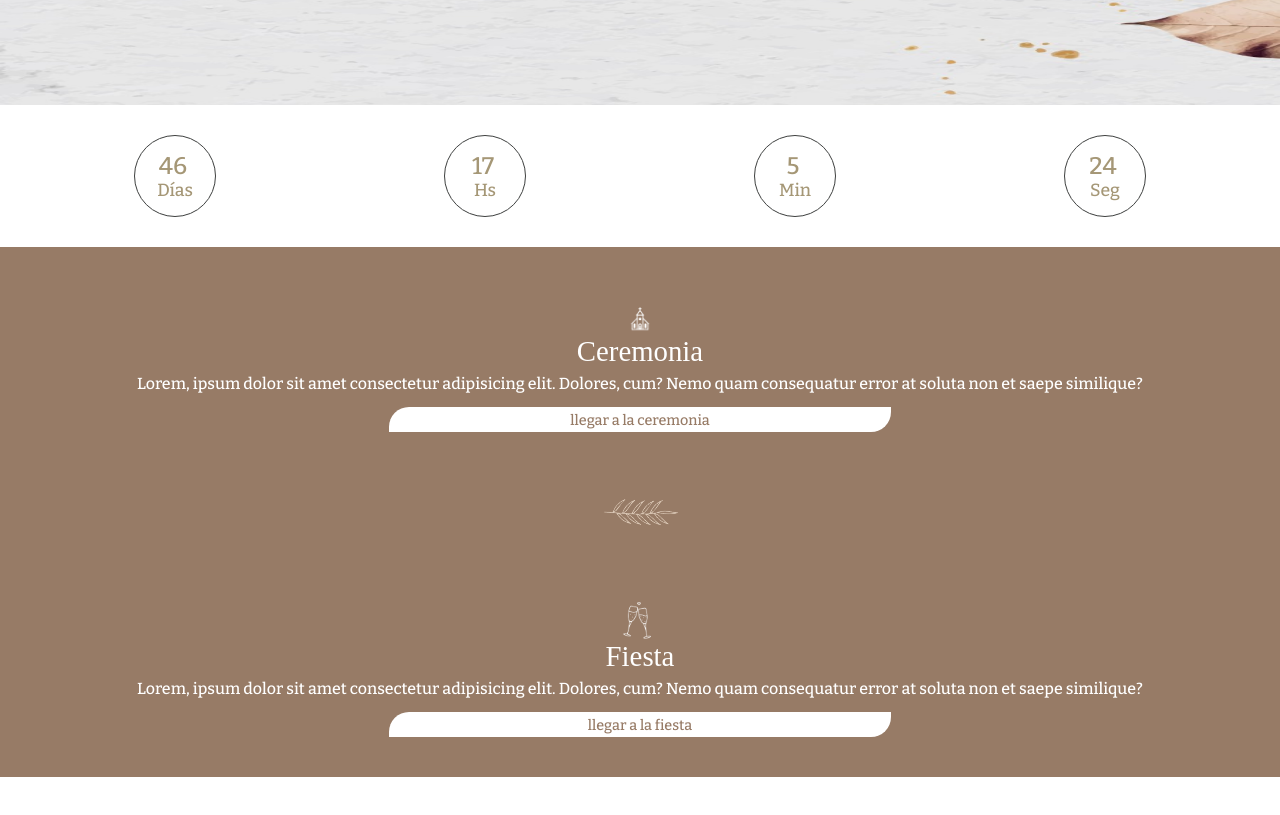
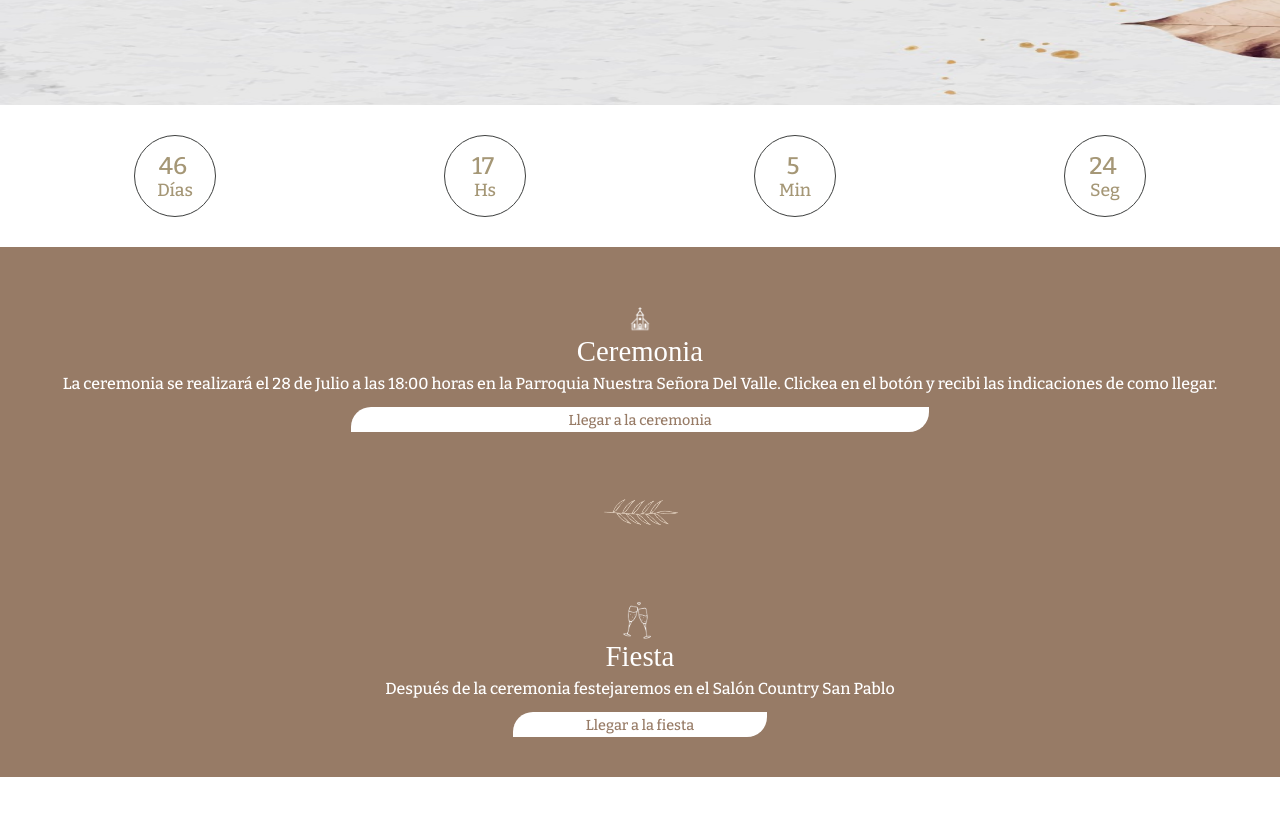
Before and after one commit to FerminAguilarB22/CasamientoMatias, a React (Create React App) app: page / in a window 1280 px wide. Shown: the part 695-1510 px from the top of the page. Built offline with nearby package versions, Linux system fonts and the light colour scheme; a web font is replaced by a local one.

Commit message:
se cambio los textos

```diff
--- a/src/components/InfoFiesta.js
+++ b/src/components/InfoFiesta.js
@@ -9,8 +9,8 @@ const InfoFiesta = () => {
         </div>
         <div className='infoFiesta'>
             <h2>Fiesta</h2>
-            <p>Lorem, ipsum dolor sit amet consectetur adipisicing elit. Dolores, cum? Nemo quam consequatur error at soluta non et saepe similique?</p>
-            <button>llegar a la fiesta</button>
+            <p>Después de la ceremonia festejaremos en el Salón Country San Pablo</p>
+            <button><a href="https://goo.gl/maps/b5StihnNmpyDoYtz9">Llegar a la fiesta</a></button>
         </div>
     </section>
     );
--- a/src/components/InfoIglesia.js
+++ b/src/components/InfoIglesia.js
@@ -10,8 +10,9 @@ const InfoIglesia = () => {
             </div>
             <div className='infoIglesia'>
                 <h2>Ceremonia</h2>
-                <p>Lorem, ipsum dolor sit amet consectetur adipisicing elit. Dolores, cum? Nemo quam consequatur error at soluta non et saepe similique?</p>
-                <button>llegar a la ceremonia</button>
+                <p>La ceremonia se realizará el 28 de Julio a las 18:00 horas en la
+Parroquia Nuestra Señora Del Valle. Clickea en el botón y recibi las indicaciones de como llegar.</p>
+                <button><a href="https://goo.gl/maps/q6aenhbM5ht2eDzm8" >Llegar a la ceremonia</a></button>
             </div>
         </section>
     );
--- a/src/styles/infoFiesta.css
+++ b/src/styles/infoFiesta.css
@@ -47,3 +47,7 @@
     height: 25px;
     width: 50%;
   }
+  .infoFiesta button a {
+    text-decoration: none;
+    color: #977b66;
+}
--- a/src/styles/infoIglesia.css
+++ b/src/styles/infoIglesia.css
@@ -43,13 +43,17 @@
   font-family: "Bitter";
   font-weight: 100;
   font-size: 0.9rem;
-  color: #977b66;
+
   background: #fff;
   border: none;
   border-radius: 20px 0px;
   padding: 5px;
   height: 25px;
   width: 50%;
+}
+.infoIglesia button a {
+    text-decoration: none;
+    color: #977b66;
 }
 
 .cajaHojas{
```
